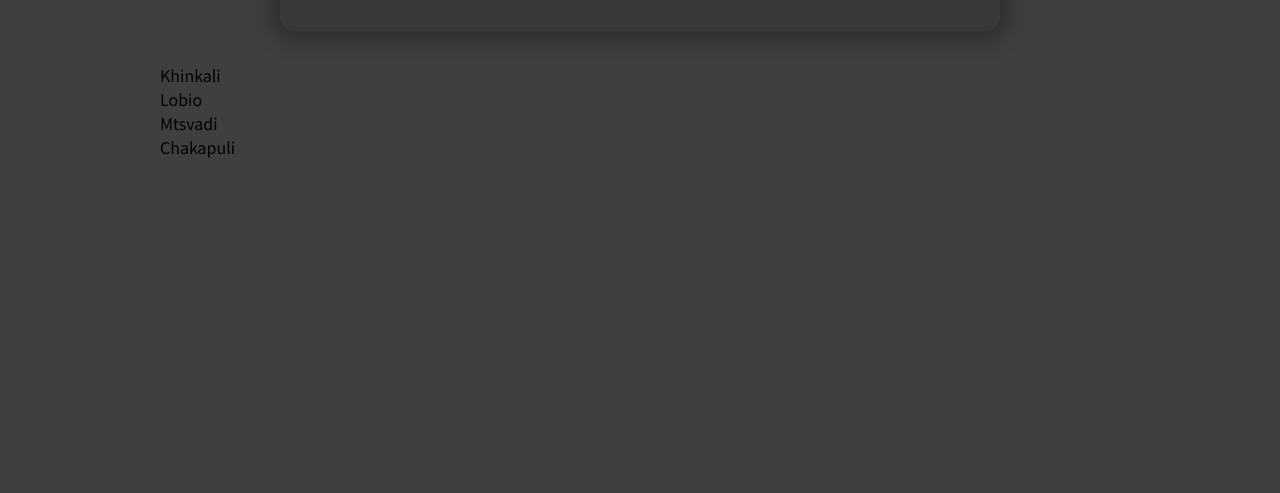
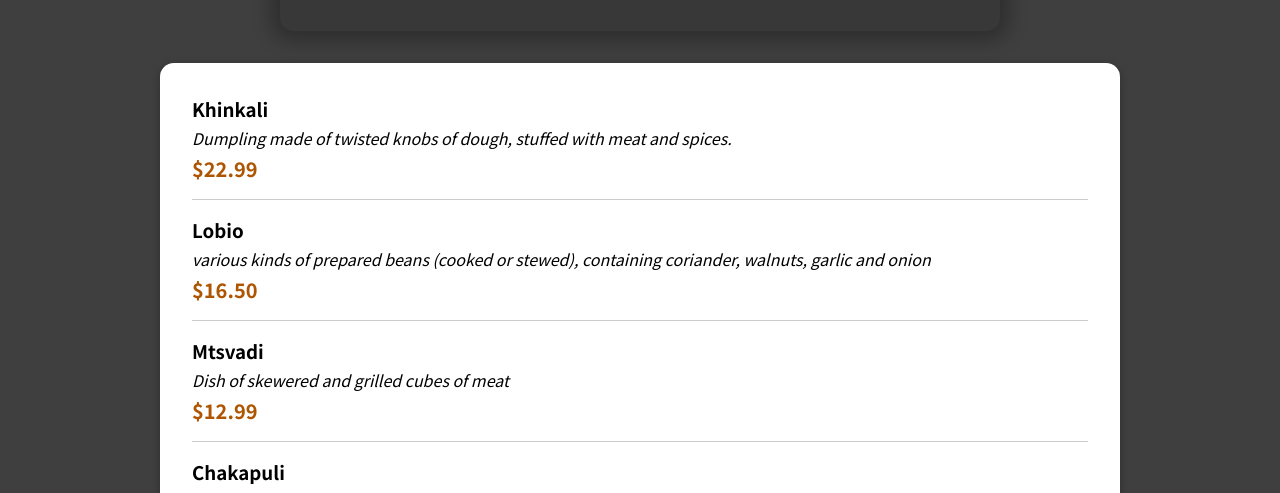
Before and after one commit to NikolozKereselidze/Food-Order-App, a React (Create React App) app: page / in a window 1280 px wide. Shown: the part 442-935 px from the top of the page. Before the commit the page ends 800 px from the top, so only its background shows below. Built offline with nearby package versions, Linux system fonts and the light colour scheme.

Commit message:
add individual meal items & display them

```diff
--- a/src/components/Meals/AvailableMeals.js
+++ b/src/components/Meals/AvailableMeals.js
@@ -1,3 +1,5 @@
+import Card from "../UI/Card";
+import MealItem from "./MealItem/MealItem";
 import classes from "./AvailableMeals.module.css";
 
 const DUMMY_MEALS = [
@@ -31,11 +33,20 @@
 ];
 
 const AvailableMeals = () => {
-  const mealsList = DUMMY_MEALS.map((meal) => <li>{meal.name}</li>);
+  const mealsList = DUMMY_MEALS.map((meal) => (
+    <MealItem
+      key={meal.id}
+      name={meal.name}
+      description={meal.description}
+      price={meal.price}
+    />
+  ));
 
   return (
     <section className={classes.meals}>
-      <ul>{mealsList}</ul>
+      <Card>
+        <ul>{mealsList}</ul>
+      </Card>
     </section>
   );
 };
--- /dev/null
+++ b/src/components/Meals/MealItem/MealItem.js
@@ -0,0 +1,18 @@
+import classes from "./MealItem.module.css";
+
+const MealItem = (props) => {
+  const price = `$${props.price.toFixed(2)}`;
+
+  return (
+    <li className={classes.meal}>
+      <div>
+        <h3>{props.name}</h3>
+        <div className={classes.description}>{props.description}</div>
+        <div className={classes.price}>{price}</div>
+      </div>
+      <div></div>
+    </li>
+  );
+};
+
+export default MealItem;
--- /dev/null
+++ b/src/components/Meals/MealItem/MealItem.module.css
@@ -0,0 +1,22 @@
+.meal {
+  display: flex;
+  justify-content: space-between;
+  margin: 1rem;
+  padding-bottom: 1rem;
+  border-bottom: 1px solid #ccc;
+}
+
+.meal h3 {
+  margin: 0 0 0.25rem 0;
+}
+
+.description {
+  font-style: italic;
+}
+
+.price {
+  margin-top: 0.25rem;
+  font-weight: bold;
+  color: #ad5502;
+  font-size: 1.25rem;
+}
--- /dev/null
+++ b/src/components/UI/Card.js
@@ -0,0 +1,7 @@
+import classes from "./Card.module.css";
+
+const Card = (props) => {
+  return <div className={classes.card}>{props.children}</div>;
+};
+
+export default Card;
--- /dev/null
+++ b/src/components/UI/Card.module.css
@@ -0,0 +1,6 @@
+.card {
+  padding: 1rem;
+  box-shadow: 0 2px 8px rgba(0, 0, 0, 0.25);
+  border-radius: 14px;
+  background-color: white;
+}
```
Also changed, not shown: src/components/Meals/MealItem/MealItemForm.js (added).
